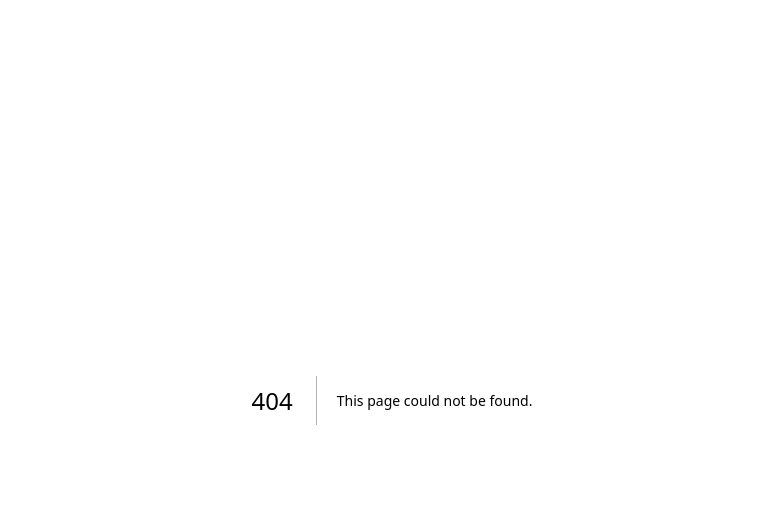
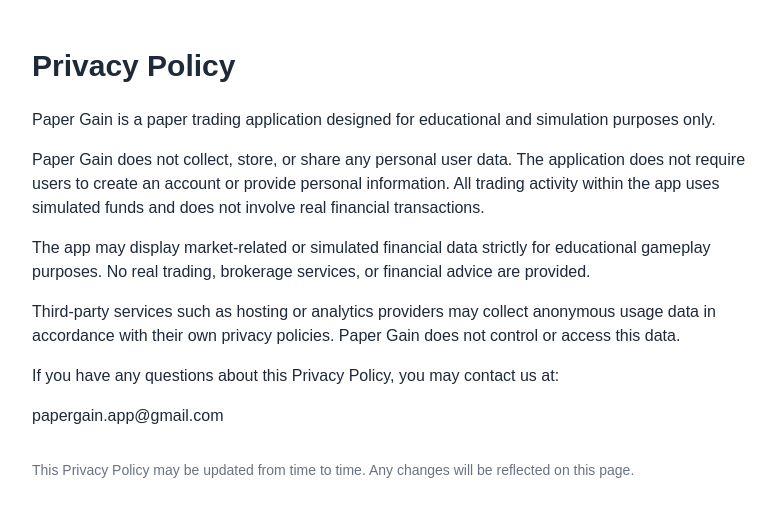
Before and after one commit to IvaIvaa/paper-investing, a Next.js app: page /privacy in a window 1280 px wide. Before the commit this address had no page. Shown: the top 516 px of the page, without its empty margins (248-1024 px from the left). Built offline with nearby package versions, Linux system fonts and the light colour scheme.

Commit message:
Add privacy policy page

```diff
--- a/app/layout.tsx
+++ b/app/layout.tsx
@@ -1,7 +1,7 @@
 import { Analytics } from '@vercel/analytics/react'
-
 import './globals.css'
 import { Inter } from 'next/font/google'
+
 
 const inter = Inter({
   subsets: ['latin'],
@@ -16,9 +16,26 @@
 }) {
   return (
     <html lang="en">
+      <head>
+        {/* Mobile optimization */}
+        <meta
+          name="viewport"
+          content="width=device-width, initial-scale=1, maximum-scale=1, user-scalable=no"
+        />
+
+        {/* PWA / App-like behavior */}
+        <meta name="apple-mobile-web-app-capable" content="yes" />
+        <meta name="mobile-web-app-capable" content="yes" />
+
+        {/* Status bar color (Android) */}
+        <meta name="theme-color" content="#ffffff" />
+      </head>
+
       <body className={`${inter.variable} font-sans bg-gray-50 text-gray-900`}>
         {children}
         <Analytics />
+
+
       </body>
     </html>
   )
--- /dev/null
+++ b/app/privacy/page.tsx
@@ -0,0 +1,45 @@
+export default function PrivacyPolicyPage() {
+  return (
+    <main className="max-w-3xl mx-auto px-6 py-12 text-gray-800">
+      <h1 className="text-3xl font-bold mb-6">Privacy Policy</h1>
+
+      <p className="mb-4">
+        Paper Gain is a paper trading application designed for educational and
+        simulation purposes only.
+      </p>
+
+      <p className="mb-4">
+        Paper Gain does not collect, store, or share any personal user data. The
+        application does not require users to create an account or provide
+        personal information. All trading activity within the app uses simulated
+        funds and does not involve real financial transactions.
+      </p>
+
+      <p className="mb-4">
+        The app may display market-related or simulated financial data strictly
+        for educational gameplay purposes. No real trading, brokerage services,
+        or financial advice are provided.
+      </p>
+
+      <p className="mb-4">
+        Third-party services such as hosting or analytics providers may collect
+        anonymous usage data in accordance with their own privacy policies.
+        Paper Gain does not control or access this data.
+      </p>
+
+      <p className="mb-4">
+        If you have any questions about this Privacy Policy, you may contact us
+        at:
+      </p>
+
+      <p className="font-medium">
+        papergain.app@gmail.com
+      </p>
+
+      <p className="mt-8 text-sm text-gray-500">
+        This Privacy Policy may be updated from time to time. Any changes will
+        be reflected on this page.
+      </p>
+    </main>
+  )
+}
--- /dev/null
+++ b/capacitor.config.json
@@ -0,0 +1,21 @@
+{
+  "appId": "com.papergain.app",
+  "appName": "Paper Gain",
+  "bundledWebRuntime": false,
+  "npmClient": "npm",
+  "webDir": "out",
+  "server": {
+    "url": "https://paper-gain.vercel.app",
+    "cleartext": false
+  },
+  "plugins": {
+    "SplashScreen": {
+      "launchShowDuration": 1500,
+      "launchAutoHide": true,
+      "backgroundColor": "#ffffff",
+      "androidScaleType": "CENTER_INSIDE",
+      "androidSplashResourceName": "splash_screen"
+    }
+  },
+  "cordova": {}
+}
--- a/package.json
+++ b/package.json
@@ -9,6 +9,11 @@
     "lint": "next lint"
   },
   "dependencies": {
+    "@capacitor/android": "^8.0.1",
+    "@capacitor/app": "^8.0.0",
+    "@capacitor/cli": "^8.0.1",
+    "@capacitor/core": "^8.0.1",
+    "@capacitor/splash-screen": "^8.0.0",
     "@prisma/client": "^5.10.2",
     "@vercel/analytics": "^1.6.1",
     "bcrypt": "^6.0.0",
```
Also changed, not shown: 56 other files (tests, documents, lock files or other folders).
